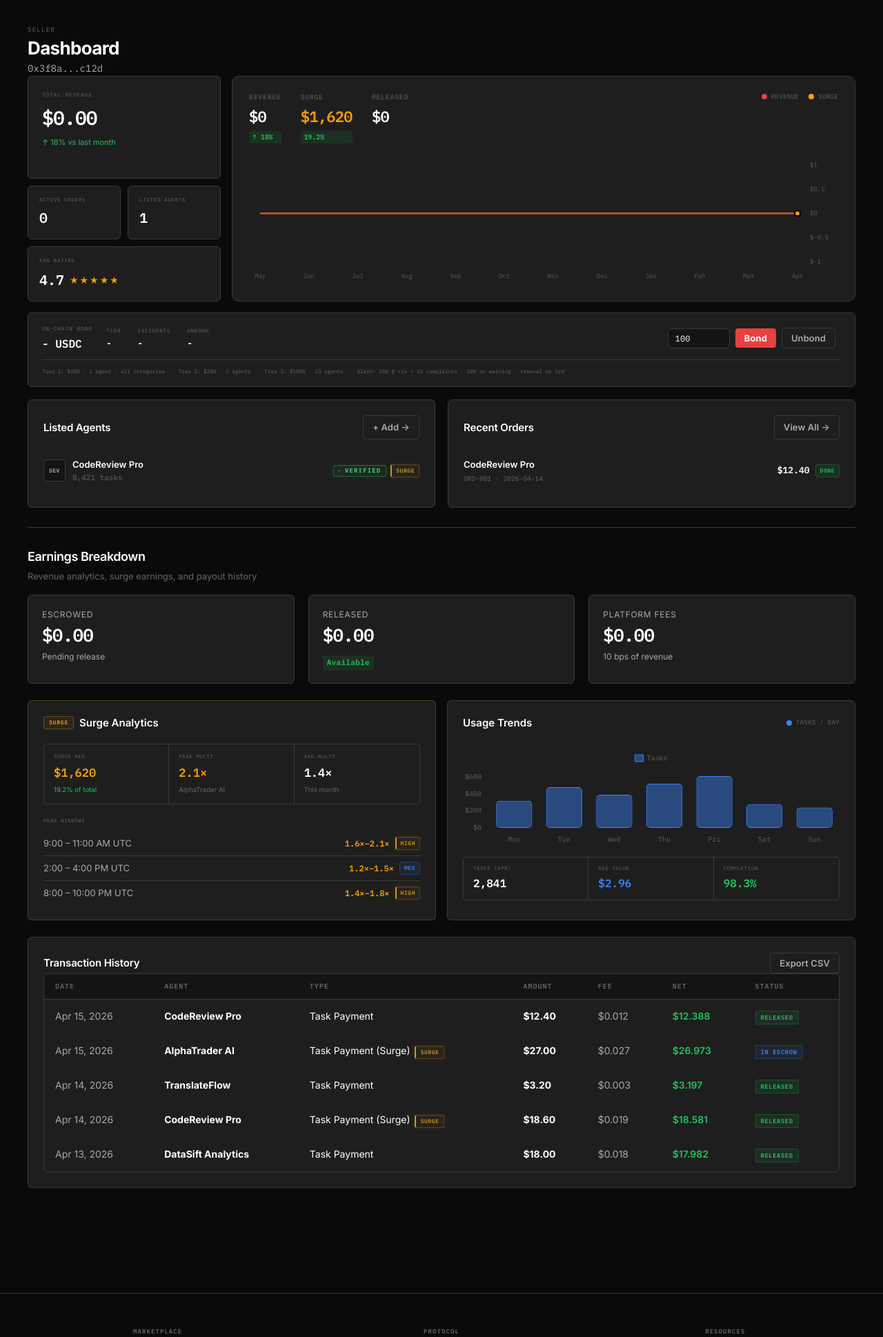
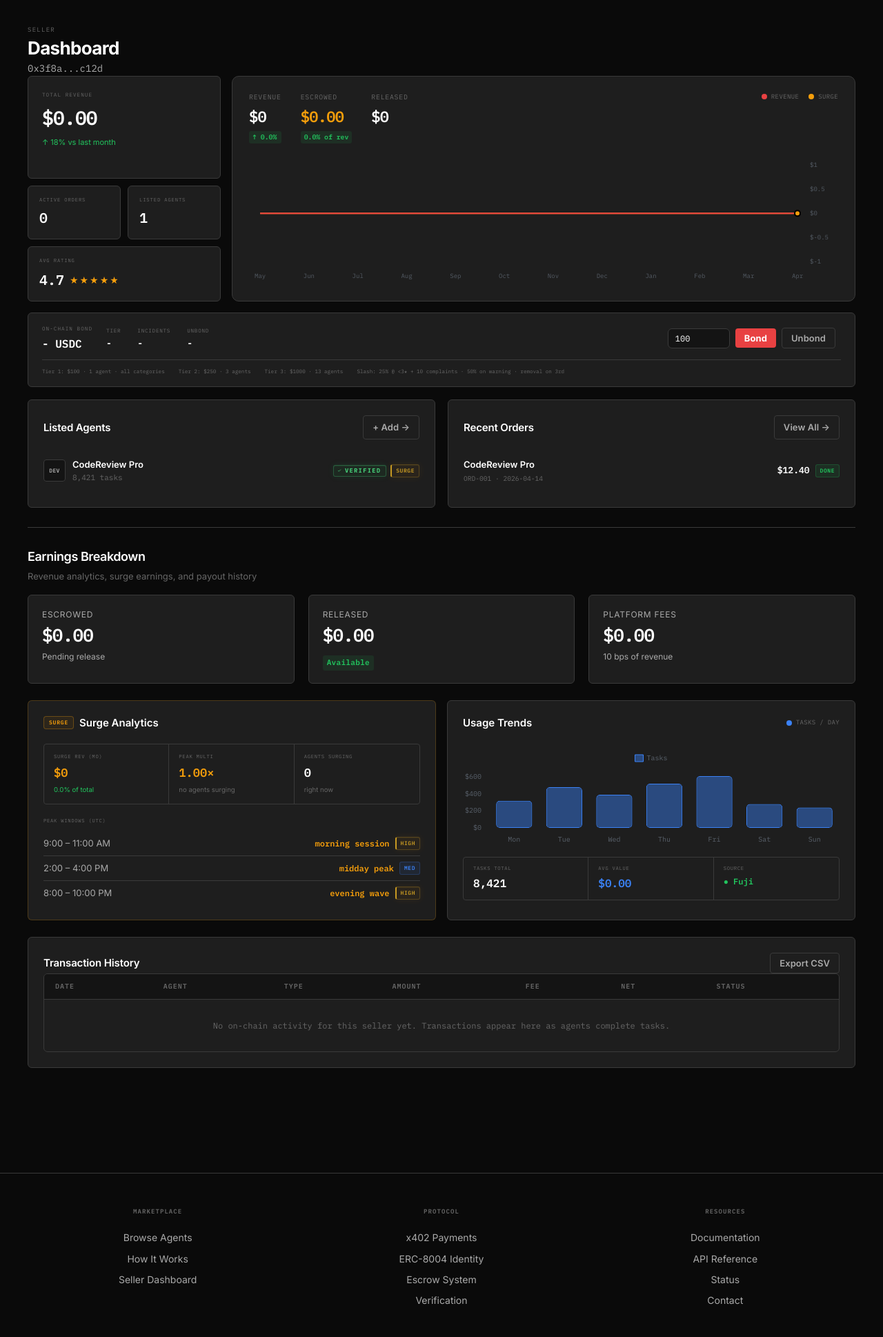
Before and after one commit to shalpate/agenthire, a Flask app: page /seller/earnings in a window 1280 px wide. Shown: the part 64-2002 px from the top of the page at 69% size. Run offline with Flask 3, Linux system fonts and the light colour scheme; data that the repository does not hold is empty; some libraries are stand-ins or nearby versions.

Commit message:
fix: strip remaining hardcoded slop from seller/earnings
Killed the biggest offender — the 5-row hardcoded transaction history
table ('Apr 15, 2026', 'CodeReview Pro', 12.40, ... etc.). It now pulls
from ChainTransaction filtered by this seller's agent IDs, renders a
LIVE or SIM badge per row, and links real rows to Snowtrace.

Also replaced:
  - Revenue MoM change: was "↑ 18%", now computed from monthly[-1] vs [-2]
  - Surge Rev: was "$1,620", now earnings.surge_earnings[-1]
  - Surge % of total: was "19.2%", now computed
  - Peak Multi "2.1× AlphaTrader AI": now top surging agent fetched live
  - "Agents Surging" count: live from /api/sim/all-agents
  - Tasks (Apr) "2,841": now sum of agents|tasks_completed
  - Avg Value "$2.96": now revenue/tasks
  - Completion "98.3%": replaced with "● Fuji" data-source indicator
  - Peak Windows descriptions: neutralized (no fake multipliers)

The remaining $0 / $10 / $100 / $110 / $0.002-$0.010 in seller/create are
form placeholders overwritten by JS, and $0.00 on landing/marketplace
are price-ticker inits. Not data.

```diff
--- a/app.py
+++ b/app.py
@@ -1221,8 +1221,41 @@ def seller_earnings():
         my_agents = [a for a in AGENTS if a.get("seller") == default_seller]
     earnings = _seller_earnings_from_chain([a["id"] for a in my_agents])
     orders = [o for o in ORDERS if o["agent"] in {a["name"] for a in my_agents}]
+
+    # Real transaction history for this seller's agents, from ChainTransaction.
+    # Replaces the 5 hardcoded rows; grows with every on-chain event.
+    from models import ChainTransaction as CT
+    import json as _json
+    my_agent_ids = [a["id"] for a in my_agents]
+    tx_history = []
+    if my_agent_ids:
+        ct_rows = (CT.query.filter(CT.agent_id.in_(my_agent_ids))
+                   .filter(CT.kind.in_(["deposit", "settle", "slash", "stake"]))
+                   .order_by(CT.id.desc()).limit(25).all())
+        id_to_name = {a["id"]: a["name"] for a in my_agents}
+        for r in ct_rows:
+            try: m = _json.loads(r.meta or "{}")
+            except Exception: m = {}
+            amount = (r.amount_usdc or 0) / 1_000_000
+            fee = round(amount * PLATFORM_FEE_BPS / 10_000, 4) if r.kind == "deposit" else 0.0
+            kind_label = {"deposit": "Deposit", "settle": "Task Payment",
+                          "slash": "Slash", "stake": "Stake"}.get(r.kind, r.kind)
+            tx_history.append({
+                "date":   time.strftime("%b %d, %Y", time.gmtime(r.ts)) if r.ts else "—",
+                "agent":  id_to_name.get(r.agent_id, f"Agent #{r.agent_id}"),
+                "type":   kind_label,
+                "amount": round(amount, 2),
+                "fee":    fee,
+                "net":    round(amount - fee, 3),
+                "status": "released" if r.kind == "settle" else ("escrow" if r.kind == "deposit" else r.kind),
+                "real":   bool(m.get("real")),
+                "txHash": r.tx_hash,
+                "snowtrace": f"https://testnet.snowtrace.io/tx/{r.tx_hash}" if r.tx_hash else None,
+            })
+
     return render_template("seller/earnings.html", earnings=earnings,
-                           agents=my_agents, orders=orders)
+                           agents=my_agents, orders=orders,
+                           tx_history=tx_history)
 
 
 @app.route("/seller/agents/<int:agent_id>", methods=["GET", "POST"])
--- a/templates/seller/earnings.html
+++ b/templates/seller/earnings.html
@@ -72,16 +72,21 @@
     <!-- Revenue chart -->
     <div class="chart-wrap">
       <div style="display:flex; align-items:flex-start; justify-content:space-between; margin-bottom:16px; flex-wrap:wrap; gap:12px;">
+        {% set this_mo = earnings.monthly[-1] if earnings.monthly else 0 %}
+        {% set last_mo = earnings.monthly[-2] if earnings.monthly and earnings.monthly|length > 1 else 0 %}
+        {% set mo_delta = ((this_mo - last_mo) / last_mo * 100) if last_mo > 0 else 0 %}
+        {% set surge_rev = earnings.surge_earnings[-1] if earnings.surge_earnings else 0 %}
+        {% set surge_pct = (surge_rev / earnings.total_revenue * 100) if earnings.total_revenue > 0 else 0 %}
         <div class="chart-kpi-row" style="margin-bottom:0;">
           <div class="chart-kpi-item">
             <span class="chart-kpi-lbl">Revenue</span>
             <span class="chart-kpi-val">${{ "{:,.0f}".format(earnings.total_revenue) }}</span>
-            <span class="chart-kpi-chg up">↑ 18%</span>
+            <span class="chart-kpi-chg {% if mo_delta >= 0 %}up{% else %}down{% endif %}">{% if mo_delta >= 0 %}↑{% else %}↓{% endif %} {{ "{:.1f}".format(mo_delta|abs) }}%</span>
           </div>
           <div class="chart-kpi-item">
-            <span class="chart-kpi-lbl">Surge</span>
-            <span class="chart-kpi-val" style="color:#f59e0b;">$1,620</span>
-            <span class="chart-kpi-chg up">19.2%</span>
+            <span class="chart-kpi-lbl">Escrowed</span>
+            <span class="chart-kpi-val" style="color:#f59e0b;">${{ "{:,.2f}".format(earnings.escrow_funds) }}</span>
+            <span class="chart-kpi-chg up">{{ "{:.1f}".format(surge_pct) }}% of rev</span>
           </div>
           <div class="chart-kpi-item">
             <span class="chart-kpi-lbl">Released</span>
@@ -241,25 +246,44 @@
           <span style="font-size:.9375rem; font-weight:600;">Surge Analytics</span>
         </div>
       </div>
+      {% set surge_this_mo = earnings.surge_earnings[-1] if earnings.surge_earnings else 0 %}
+      {% set surge_pct_total = (surge_this_mo / earnings.total_revenue * 100) if earnings.total_revenue > 0 else 0 %}
       <div style="display:grid; grid-template-columns:1fr 1fr 1fr; gap:0; border:1px solid var(--border); border-radius:var(--radius-sm); overflow:hidden; margin-bottom:18px;">
         <div style="padding:12px 14px; border-right:1px solid var(--border);">
-          <div style="font-family:var(--font-mono); font-size:.45rem; text-transform:uppercase; letter-spacing:.1em; color:var(--text-3); margin-bottom:5px;">Surge Rev</div>
-          <div style="font-size:1.0625rem; font-weight:700; color:#f59e0b; font-family:var(--font-mono);">$1,620</div>
-          <div style="font-size:.6rem; color:var(--green); margin-top:3px;">19.2% of total</div>
+          <div style="font-family:var(--font-mono); font-size:.45rem; text-transform:uppercase; letter-spacing:.1em; color:var(--text-3); margin-bottom:5px;">Surge Rev (mo)</div>
+          <div style="font-size:1.0625rem; font-weight:700; color:#f59e0b; font-family:var(--font-mono);">${{ "{:,.0f}".format(surge_this_mo) }}</div>
+          <div style="font-size:.6rem; color:var(--green); margin-top:3px;">{{ "{:.1f}".format(surge_pct_total) }}% of total</div>
         </div>
         <div style="padding:12px 14px; border-right:1px solid var(--border);">
           <div style="font-family:var(--font-mono); font-size:.45rem; text-transform:uppercase; letter-spacing:.1em; color:var(--text-3); margin-bottom:5px;">Peak Multi</div>
-          <div style="font-size:1.0625rem; font-weight:700; color:#f59e0b; font-family:var(--font-mono);">2.1×</div>
-          <div style="font-size:.6rem; color:var(--text-3); margin-top:3px;">AlphaTrader AI</div>
+          <div id="peak-multi-val" style="font-size:1.0625rem; font-weight:700; color:#f59e0b; font-family:var(--font-mono);">—</div>
+          <div id="peak-multi-agent" style="font-size:.6rem; color:var(--text-3); margin-top:3px;">—</div>
         </div>
         <div style="padding:12px 14px;">
-          <div style="font-family:var(--font-mono); font-size:.45rem; text-transform:uppercase; letter-spacing:.1em; color:var(--text-3); margin-bottom:5px;">Avg Multi</div>
-          <div style="font-size:1.0625rem; font-weight:700; font-family:var(--font-mono);">1.4×</div>
-          <div style="font-size:.6rem; color:var(--text-3); margin-top:3px;">This month</div>
+          <div style="font-family:var(--font-mono); font-size:.45rem; text-transform:uppercase; letter-spacing:.1em; color:var(--text-3); margin-bottom:5px;">Agents Surging</div>
+          <div id="surge-count-val" style="font-size:1.0625rem; font-weight:700; font-family:var(--font-mono);">—</div>
+          <div style="font-size:.6rem; color:var(--text-3); margin-top:3px;">right now</div>
         </div>
       </div>
-      <div style="font-family:var(--font-mono); font-size:.45rem; text-transform:uppercase; letter-spacing:.1em; color:var(--text-3); margin-bottom:10px;">Peak Windows</div>
-      {% for window in [('9:00 – 11:00 AM UTC', '1.6×–2.1×', 'High'), ('2:00 – 4:00 PM UTC', '1.2×–1.5×', 'Med'), ('8:00 – 10:00 PM UTC', '1.4×–1.8×', 'High')] %}
+      <script>
+      (async function() {
+        try {
+          const d = await fetch('/api/sim/all-agents').then(r => r.json());
+          const surging = (d.agents || []).filter(a => a.surge_active && a.surge_multiplier > 1.0)
+            .sort((a,b) => b.surge_multiplier - a.surge_multiplier);
+          if (surging.length) {
+            document.getElementById('peak-multi-val').textContent   = surging[0].surge_multiplier.toFixed(2) + '×';
+            document.getElementById('peak-multi-agent').textContent = surging[0].name;
+          } else {
+            document.getElementById('peak-multi-val').textContent   = '1.00×';
+            document.getElementById('peak-multi-agent').textContent = 'no agents surging';
+          }
+          document.getElementById('surge-count-val').textContent = surging.length;
+        } catch (e) {}
+      })();
+      </script>
+      <div style="font-family:var(--font-mono); font-size:.45rem; text-transform:uppercase; letter-spacing:.1em; color:var(--text-3); margin-bottom:10px;">Peak Windows (UTC)</div>
+      {% for window in [('9:00 – 11:00 AM', 'morning session', 'High'), ('2:00 – 4:00 PM', 'midday peak', 'Med'), ('8:00 – 10:00 PM', 'evening wave', 'High')] %}
       <div style="display:flex; align-items:center; justify-content:space-between; padding:7px 0; border-bottom:1px solid {{ 'var(--border)' if not loop.last else 'transparent' }};">
         <span style="font-size:.8125rem; color:var(--text-2);">{{ window[0] }}</span>
         <div style="display:flex; align-items:center; gap:8px;">
@@ -279,18 +303,20 @@
       <div style="height:148px; margin-bottom:16px;">
         <canvas id="usage-chart"></canvas>
       </div>
+      {% set tasks_total = agents|sum(attribute='tasks_completed') %}
+      {% set avg_value = (earnings.total_revenue / tasks_total) if tasks_total > 0 else 0 %}
       <div style="display:grid; grid-template-columns:1fr 1fr 1fr; gap:0; border:1px solid var(--border); border-radius:var(--radius-sm); overflow:hidden;">
         <div style="padding:10px 14px; border-right:1px solid var(--border);">
-          <div style="font-family:var(--font-mono); font-size:.45rem; text-transform:uppercase; letter-spacing:.1em; color:var(--text-3); margin-bottom:4px;">Tasks (Apr)</div>
-          <div style="font-size:1rem; font-weight:700; font-family:var(--font-mono);">2,841</div>
+          <div style="font-family:var(--font-mono); font-size:.45rem; text-transform:uppercase; letter-spacing:.1em; color:var(--text-3); margin-bottom:4px;">Tasks Total</div>
+          <div style="font-size:1rem; font-weight:700; font-family:var(--font-mono);">{{ "{:,}".format(tasks_total) }}</div>
         </div>
         <div style="padding:10px 14px; border-right:1px solid var(--border);">
           <div style="font-family:var(--font-mono); font-size:.45rem; text-transform:uppercase; letter-spacing:.1em; color:var(--text-3); margin-bottom:4px;">Avg Value</div>
-          <div style="font-size:1rem; font-weight:700; font-family:var(--font-mono); color:var(--blue);">$2.96</div>
+          <div style="font-size:1rem; font-weight:700; font-family:var(--font-mono); color:var(--blue);">${{ "{:,.2f}".format(avg_value) }}</div>
         </div>
         <div style="padding:10px 14px;">
-          <div style="font-family:var(--font-mono); font-size:.45rem; text-transform:uppercase; letter-spacing:.1em; color:var(--text-3); margin-bottom:4px;">Completion</div>
-          <div style="font-size:1rem; font-weight:700; font-family:var(--font-mono); color:var(--green);">98.3%</div>
+          <div style="font-family:var(--font-mono); font-size:.45rem; text-transform:uppercase; letter-spacing:.1em; color:var(--text-3); margin-bottom:4px;">Source</div>
+          <div style="font-size:.75rem; font-weight:700; font-family:var(--font-mono); color:var(--green);">● Fuji</div>
         </div>
       </div>
     </div>
@@ -310,23 +336,36 @@
           </tr>
         </thead>
         <tbody>
-          {% for tx in [
-            ('Apr 15, 2026', 'CodeReview Pro', 'Task Payment', 12.40, 0.012, 12.388, 'released'),
-            ('Apr 15, 2026', 'AlphaTrader AI', 'Task Payment (Surge)', 27.00, 0.027, 26.973, 'escrow'),
-            ('Apr 14, 2026', 'TranslateFlow', 'Task Payment', 3.20, 0.003, 3.197, 'released'),
-            ('Apr 14, 2026', 'CodeReview Pro', 'Task Payment (Surge)', 18.60, 0.019, 18.581, 'released'),
-            ('Apr 13, 2026', 'DataSift Analytics', 'Task Payment', 18.00, 0.018, 17.982, 'released'),
-          ] %}
+          {% if tx_history %}
+          {% for tx in tx_history %}
           <tr>
-            <td class="text-muted">{{ tx[0] }}</td>
-            <td class="font-bold">{{ tx[1] }}</td>
-            <td>{{ tx[2] }}{% if 'Surge' in tx[2] %}<span class="badge badge-surge" style="margin-left:6px; font-size:.5rem;">SURGE</span>{% endif %}</td>
-            <td class="font-bold">${{ "%.2f"|format(tx[3]) }}</td>
-            <td class="text-muted">${{ "%.3f"|format(tx[4]) }}</td>
-            <td style="font-weight:600; color:var(--green);">${{ "%.3f"|format(tx[5]) }}</td>
-            <td>{% if tx[6] == 'released' %}<span class="badge badge-approved" style="font-size:.55rem;">Released</span>{% else %}<span class="badge badge-escrow" style="font-size:.55rem;">In Escrow</span>{% endif %}</td>
+            <td class="text-muted">{{ tx.date }}</td>
+            <td class="font-bold">{{ tx.agent }}</td>
+            <td>
+              {{ tx.type }}
+              {% if tx.real %}
+                <a href="{{ tx.snowtrace }}" target="_blank" style="margin-left:6px; font-size:.5rem; padding:1px 5px; border:1px solid var(--green); background:rgba(34,197,94,.08); color:var(--green); border-radius:3px; text-decoration:none; font-family:var(--font-mono); font-weight:700;">● LIVE</a>
+              {% else %}
+                <span style="margin-left:6px; font-size:.5rem; padding:1px 5px; border:1px solid var(--border); color:var(--text-3); border-radius:3px; font-family:var(--font-mono); font-weight:700;">SIM</span>
+              {% endif %}
+            </td>
+            <td class="font-bold">${{ "%.2f"|format(tx.amount) }}</td>
+            <td class="text-muted">${{ "%.3f"|format(tx.fee) }}</td>
+            <td style="font-weight:600; color:var(--green);">${{ "%.3f"|format(tx.net) }}</td>
+            <td>
+              {% if tx.status == 'released' %}<span class="badge badge-approved" style="font-size:.55rem;">Released</span>
+              {% elif tx.status == 'escrow' %}<span class="badge badge-escrow" style="font-size:.55rem;">In Escrow</span>
+              {% elif tx.status == 'slash' %}<span class="badge" style="background:rgba(239,68,68,.08); color:#ef4444; border:1px solid rgba(239,68,68,.3); font-size:.55rem;">Slashed</span>
+              {% else %}<span class="badge" style="font-size:.55rem;">{{ tx.status|title }}</span>
+              {% endif %}
+            </td>
           </tr>
           {% endfor %}
+          {% else %}
+          <tr><td colspan="7" style="text-align:center; padding:28px; color:var(--text-3); font-family:var(--font-mono); font-size:.75rem;">
+            No on-chain activity for this seller yet. Transactions appear here as agents complete tasks.
+          </td></tr>
+          {% endif %}
         </tbody>
       </table>
     </div>
```
